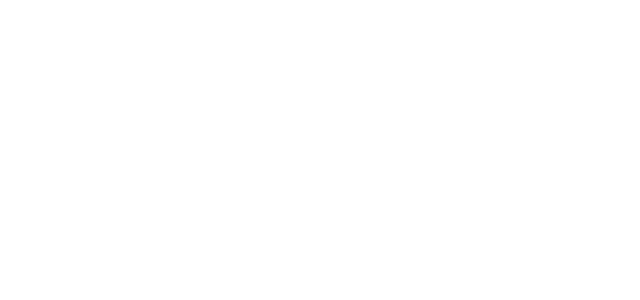
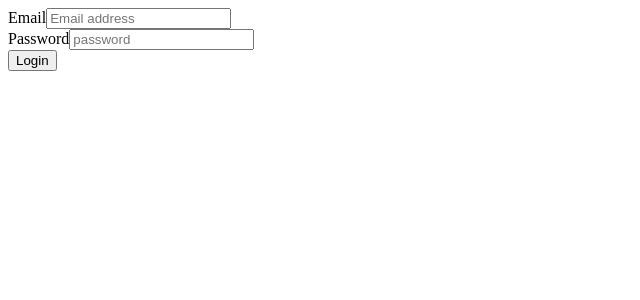
Before and after one commit to PrinceNarteh/evernote-clone, a React (Create React App) app in the folder web/: page /signin in a window 1280 px wide. Before the commit this address had no page. Shown: the top 300 px of the page, without its empty margins (0-640 px from the left). Built offline with nearby package versions, Linux system fonts and the light colour scheme.

Commit message:
implements client side login mutation

```diff
--- a/web/src/Router.tsx
+++ b/web/src/Router.tsx
@@ -1,6 +1,6 @@
 import { BrowserRouter, Routes, Route } from "react-router-dom";
 import Home from "./pages/Home";
-import Login from "./pages/Login";
+import SignIn from "./pages/SignIn";
 import SignUp from "./pages/SignUp";
 
 const Router = () => {
@@ -8,7 +8,7 @@ const Router = () => {
     <BrowserRouter>
       <Routes>
         <Route path="/" element={<Home />} />
-        <Route path="/login" element={<Login />} />
+        <Route path="/signin" element={<SignIn />} />
         <Route path="/signup" element={<SignUp />} />
       </Routes>
     </BrowserRouter>
--- a/web/src/pages/Login.tsx
+++ /dev/null
@@ -1,9 +0,0 @@
-const Login = () => {
-  return (
-    <div>
-      <h1>Login Page</h1>
-    </div>
-  );
-};
-
-export default Login;
--- /dev/null
+++ b/web/src/pages/SignIn.tsx
@@ -0,0 +1,74 @@
+import { gql, useMutation } from "@apollo/client";
+import { FormEvent, useState, ChangeEvent } from "react";
+
+const SIGN_IN_MUTATION = gql`
+  mutation ($data: UserInput!) {
+    signIn(data: $data) {
+      access_token
+    }
+  }
+`;
+
+const SignIn = () => {
+  const [form, setForm] = useState({ email: "", password: "" });
+  const [signIn, { loading, error, data }] = useMutation(SIGN_IN_MUTATION);
+
+  const onSubmitHandler = async (evt: FormEvent<HTMLFormElement>) => {
+    evt.preventDefault();
+
+    console.log(form);
+    try {
+      await signIn({
+        variables: {
+          data: {
+            email: form.email,
+            password: form.password,
+          },
+        },
+        onCompleted: () => {
+          console.log(data);
+        },
+      });
+    } catch (error) {
+      console.error(error);
+    }
+  };
+
+  const onChangeHandler = ({ target }: ChangeEvent<HTMLInputElement>) =>
+    setForm({ ...form, [target.name]: target.value });
+
+  if (loading) return <p>Loading....</p>;
+  if (error) return <p>{JSON.stringify(error)}</p>;
+
+  return (
+    <div>
+      <form onSubmit={onSubmitHandler}>
+        <div>
+          <label htmlFor="email">Email</label>
+          <input
+            type="text"
+            name="email"
+            placeholder="Email address"
+            value={form.email}
+            onChange={onChangeHandler}
+          />
+        </div>
+        <div>
+          <label htmlFor="password">Password</label>
+          <input
+            type="password"
+            name="password"
+            placeholder="password"
+            value={form.password}
+            onChange={onChangeHandler}
+          />
+        </div>
+        <div>
+          <button type="submit">Login</button>
+        </div>
+      </form>
+    </div>
+  );
+};
+
+export default SignIn;
```
Also changed, not shown: 1 other file (tests, documents, lock files or other folders).
